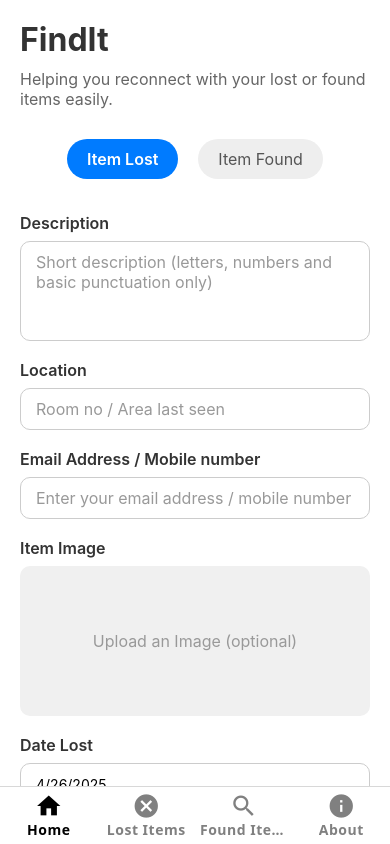
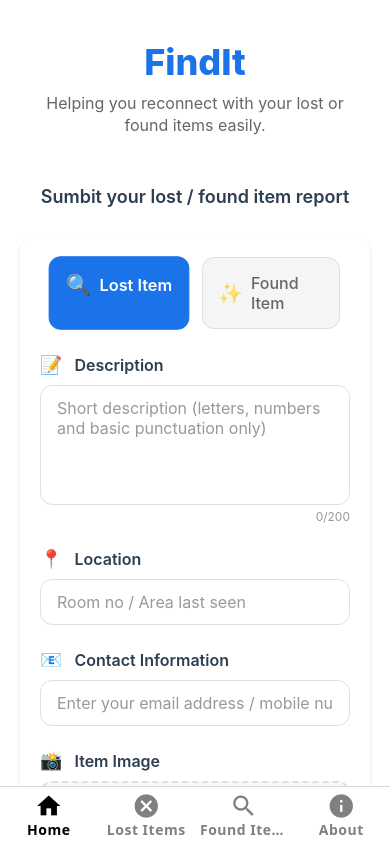
Before and after one commit to avishek0769/FindIt, a React Native app: screen /Home in a window 390 px wide. Built offline with nearby package versions, Linux system fonts and the light colour scheme.

Commit message:
Enhance the Home screen UI

```diff
--- a/src/screens/Home.jsx
+++ b/src/screens/Home.jsx
@@ -85,7 +85,7 @@ export default function Home() {
             };
             console.log('Submitting item:', itemData);
 
-            if(itemStatus === 'lost') {
+            if (itemStatus === 'lost') {
                 const firestoreResponse = await firestore().collection("lostItems").add(itemData)
                 console.log(firestoreResponse)
             }
@@ -157,33 +157,46 @@ export default function Home() {
 
     return (
         <ScrollView style={styles.container}>
+            <View style={styles.headerContainer}>
                 <Text style={styles.heading}>FindIt</Text>
                 <Text style={styles.subHeading}>Helping you reconnect with your lost or found items easily.</Text>
+            </View>
 
-            {/* Toggle Buttons */}
+            <Text style={styles.info}>Sumbit your lost / found item report</Text>
+
+            {/* Form */}
+            <View style={styles.formContainer}>
                 <View style={styles.toggleContainer}>
-                <Pressable android_ripple={{ color: "#ddd" }}
+                    <Pressable
+                        android_ripple={{ color: "#ddd" }}
                         style={[styles.toggleButton, itemStatus === 'lost' && styles.activeButton]}
                         onPress={() => setItemStatus('lost')}
                     >
-                    <Text style={itemStatus === 'lost' ? styles.activeButtonText : styles.toggleButtonText}>
-                        Item Lost
+                        <View style={styles.toggleButtonContent}>
+                            <Text style={[styles.toggleIcon, itemStatus === 'lost' && styles.activeIcon]}>🔍</Text>
+                            <Text style={[styles.toggleButtonText, itemStatus === 'lost' && styles.activeButtonText]}>
+                                Lost Item
                             </Text>
+                        </View>
                     </Pressable>
 
-                <Pressable android_ripple={{ color: "#ddd" }}
+                    <Pressable
+                        android_ripple={{ color: "#ddd" }}
                         style={[styles.toggleButton, itemStatus === 'found' && styles.activeButton]}
                         onPress={() => setItemStatus('found')}
                     >
-                    <Text style={itemStatus === 'found' ? styles.activeButtonText : styles.toggleButtonText}>
-                        Item Found
+                        <View style={styles.toggleButtonContent}>
+                            <Text style={[styles.toggleIcon, itemStatus === 'found' && styles.activeIcon]}>✨</Text>
+                            <Text style={[styles.toggleButtonText, itemStatus === 'found' && styles.activeButtonText]}>
+                                Found Item
                             </Text>
+                        </View>
                     </Pressable>
                 </View>
-
-            {/* Form */}
-            <View style={styles.form}>
-                <Text style={styles.label}>Description</Text>
+                <View style={styles.formSection}>
+                    <Text style={styles.label}>
+                        <Text style={styles.labelIcon}>📝</Text> Description
+                    </Text>
                     <TextInput
                         placeholderTextColor={'#999'}
                         placeholder="Short description (letters, numbers and basic punctuation only)"
@@ -194,8 +207,13 @@ export default function Home() {
                         numberOfLines={3}
                         maxLength={200}
                     />
+                    <Text style={styles.charCount}>{description.length}/200</Text>
+                </View>
 
-                <Text style={styles.label}>Location</Text>
+                <View style={styles.formSection}>
+                    <Text style={styles.label}>
+                        <Text style={styles.labelIcon}>📍</Text> Location
+                    </Text>
                     <TextInput
                         placeholderTextColor={'#999'}
                         placeholder={itemStatus === 'found' ? "Where is the item now?" : "Room no / Area last seen"}
@@ -203,8 +221,12 @@ export default function Home() {
                         value={location}
                         onChangeText={setLocation}
                     />
+                </View>
 
-                <Text style={styles.label}>Email Address / Mobile number</Text>
+                <View style={styles.formSection}>
+                    <Text style={styles.label}>
+                        <Text style={styles.labelIcon}>📧</Text> Contact Information
+                    </Text>
                     <TextInput
                         placeholderTextColor={'#999'}
                         placeholder="Enter your email address / mobile number"
@@ -216,9 +238,18 @@ export default function Home() {
                         autoComplete="email"
                         autoCorrect={false}
                     />
+                </View>
 
-                <Text style={styles.label}>Item Image</Text>
-                <Pressable android_ripple={{ color: "#ddd" }} style={styles.imagePicker} onPress={handleImagePick}>
+                {/* Update the image picker section */}
+                <View style={styles.formSection}>
+                    <Text style={styles.label}>
+                        <Text style={styles.labelIcon}>📸</Text> Item Image
+                    </Text>
+                    <Pressable
+                        android_ripple={{ color: "#ddd" }}
+                        style={[styles.imagePicker, selectedImage && styles.imagePickerWithImage]}
+                        onPress={handleImagePick}
+                    >
                         {selectedImage ? (
                             <View style={styles.selectedImageContainer}>
                                 <Image
@@ -226,34 +257,44 @@ export default function Home() {
                                     style={styles.previewImage}
                                     resizeMode="contain"
                                 />
-                            <TouchableOpacity
+                                <Pressable
                                     style={styles.removeButton}
                                     onPress={() => setSelectedImage(null)}
                                 >
                                     <Text style={styles.removeButtonText}>×</Text>
-                            </TouchableOpacity>
+                                </Pressable>
                             </View>
                         ) : (
-                        <Text style={styles.imagePickerText}>Upload an Image (optional)</Text>
+                            <View style={styles.uploadPlaceholder}>
+                                <Text style={styles.uploadIcon}>📤</Text>
+                                <Text style={styles.imagePickerText}>Tap to upload an image</Text>
+                                <Text style={styles.imagePickerSubText}>(optional)</Text>
+                            </View>
                         )}
                     </Pressable>
+                </View>
 
                 {itemStatus === 'lost' && (
-                    <>
-                        <Text style={styles.label}>Date Lost</Text>
+                    <View style={styles.formSection}>
+                        <Text style={styles.label}>
+                            <Text style={styles.labelIcon}>🕒</Text> When was it lost?
+                        </Text>
                         <Pressable
                             style={styles.dateTimeButton}
                             onPress={() => setOpenDate(true)}
                         >
-                            <Text>{date.toLocaleDateString()}</Text>
+                            <Text style={styles.dateTimeText}>{date.toLocaleDateString()}</Text>
+                            <Text style={styles.dateTimeIcon}>📅</Text>
                         </Pressable>
 
-                        <Text style={styles.label}>Time Lost</Text>
                         <Pressable
                             style={styles.dateTimeButton}
                             onPress={() => setOpenTime(true)}
                         >
-                            <Text>{time.toLocaleTimeString([], { hour: '2-digit', minute: '2-digit' })}</Text>
+                            <Text style={styles.dateTimeText}>
+                                {time.toLocaleTimeString([], { hour: '2-digit', minute: '2-digit' })}
+                            </Text>
+                            <Text style={styles.dateTimeIcon}>⏰</Text>
                         </Pressable>
 
                         <DatePicker
@@ -274,12 +315,11 @@ export default function Home() {
                             onConfirm={handleTimeConfirm}
                             onCancel={() => setOpenTime(false)}
                         />
-                    </>
+                    </View>
                 )}
 
-                {/* Submit Button */}
                 <Pressable
-                    android_ripple={{ color: "#ddd" }}
+                    android_ripple={{ color: "#1a572f" }}
                     style={[
                         styles.submitButton,
                         isSubmitting && styles.submitButtonDisabled
@@ -287,12 +327,16 @@ export default function Home() {
                     onPress={handleSubmit}
                     disabled={isSubmitting}
                 >
-                    {isSubmitting ?
-                        <ActivityIndicator size={23} color={"white"} /> :
-                        <Text style={styles.submitButtonText}>
-                            Report Item
-                        </Text>
-                    }
+                    <View style={styles.submitButtonContent}>
+                        {isSubmitting ? (
+                            <ActivityIndicator size={24} color="#fff" />
+                        ) : (
+                            <>
+                                <Text style={styles.submitButtonText}>Report Item</Text>
+                                <Text style={styles.submitButtonIcon}>📢</Text>
+                            </>
+                        )}
+                    </View>
                 </Pressable>
             </View>
         </ScrollView>
@@ -304,121 +348,221 @@ const styles = StyleSheet.create({
         flex: 1,
         padding: 20,
         backgroundColor: '#fff',
-        paddingBottom: 400
+        paddingBottom: 400,
+    },
+    headerContainer: {
+        backgroundColor: '#fff',
+        padding: 20,
+        borderRadius: 15,
+        marginBottom: 20,
     },
     heading: {
-        fontSize: 32,
-        fontWeight: '700',
-        marginBottom: 10,
-        color: '#333',
+        fontSize: 36,
+        fontWeight: '800',
+        color: '#1a73e8',
+        marginBottom: 8,
+        textAlign: 'center',
     },
     subHeading: {
         fontSize: 16,
         color: '#666',
-        marginBottom: 30,
+        marginBottom: 10,
+        textAlign: 'center',
+        lineHeight: 22,
+    },
+    info: {
+        fontSize: 18,
+        fontWeight: '600',
+        color: '#2c3e50',
+        marginBottom: 10,
+        textAlign: 'center',
     },
     toggleContainer: {
         flexDirection: 'row',
-        justifyContent: 'center',
-        marginBottom: 20,
+        justifyContent: 'space-between',
+        paddingHorizontal: 10,
+        gap: 5,
+        marginBottom: 25
     },
     toggleButton: {
-        paddingVertical: 10,
-        paddingHorizontal: 20,
-        backgroundColor: '#eee',
-        borderRadius: 20,
-        marginHorizontal: 10,
+        flex: 0.48,
+        paddingVertical: 15,
+        paddingHorizontal: 15,
+        backgroundColor: '#f5f5f5',
+        borderRadius: 12,
+        borderWidth: 1,
+        borderColor: '#e0e0e0',
     },
-    activeButton: {
-        backgroundColor: '#007bff',
+    toggleButtonContent: {
+        flexDirection: 'row',
+        alignItems: 'center',
+        justifyContent: 'center',
+    },
+    toggleIcon: {
+        fontSize: 20,
+        marginRight: 8,
+        opacity: 0.7,
+    },
+    activeIcon: {
+        opacity: 1,
     },
     toggleButtonText: {
         fontSize: 16,
-        color: '#555',
+        color: '#666',
+        fontWeight: '500',
+    },
+    activeButton: {
+        backgroundColor: '#1a73e8',
+        borderColor: '#1a73e8',
+        transform: [{ scale: 1.02 }],
     },
     activeButtonText: {
-        fontSize: 16,
         color: '#fff',
         fontWeight: '600',
     },
-    form: {
-        marginTop: 10,
+    formContainer: {
+        backgroundColor: '#fff',
+        borderRadius: 15,
+        padding: 20,
+        marginTop: 20,
+        marginBottom: 40,
+        shadowColor: '#000',
+        shadowOffset: {
+            width: 0,
+            height: 2,
         },
-    input: {
-        borderWidth: 1,
-        borderColor: '#ccc',
-        borderRadius: 10,
-        paddingHorizontal: 15,
-        paddingVertical: 10,
-        marginBottom: 15,
-        fontSize: 16,
+        shadowOpacity: 0.1,
+        shadowRadius: 4,
+        elevation: 3,
     },
-    descriptionInput: {
-        height: 100,
-        textAlignVertical: 'top',
-        paddingTop: 10,
-    },
-    imagePicker: {
-        backgroundColor: '#f0f0f0',
-        height: 150,
-        borderRadius: 10,
-        justifyContent: 'center',
-        alignItems: 'center',
-        marginBottom: 15,
-    },
-    imagePickerText: {
-        color: '#999',
-        fontSize: 16,
-    },
-    submitButton: {
-        backgroundColor: '#28a745',
-        paddingVertical: 15,
-        borderRadius: 10,
-        alignItems: 'center',
-        marginBottom: 40
-    },
-    submitButtonText: {
-        color: '#fff',
-        fontSize: 18,
-        fontWeight: '600',
+    formSection: {
+        marginBottom: 24,
     },
     label: {
         fontSize: 16,
         fontWeight: '600',
-        color: '#333',
-        marginBottom: 8,
+        color: '#2c3e50',
+        marginBottom: 10,
+        flexDirection: 'row',
+        alignItems: 'center',
+    },
+    labelIcon: {
+        marginRight: 8,
+        fontSize: 18,
+    },
+    input: {
+        borderWidth: 1.5,
+        borderColor: '#e0e0e0',
+        borderRadius: 12,
+        paddingHorizontal: 16,
+        paddingVertical: 12,
+        fontSize: 16,
+        backgroundColor: '#fff',
+        color: '#2c3e50',
+    },
+    descriptionInput: {
+        height: 120,
+        textAlignVertical: 'top',
+        paddingTop: 12,
+    },
+    charCount: {
+        textAlign: 'right',
+        color: '#999',
+        fontSize: 12,
         marginTop: 4,
+    },
+    imagePicker: {
+        backgroundColor: '#f8f9fa',
+        height: 200,
+        borderRadius: 12,
+        borderWidth: 2,
+        borderColor: '#e0e0e0',
+        borderStyle: 'dashed',
+        overflow: 'hidden',
+    },
+    selectedImageContainer: {
+        width: '100%',
+        height: '100%',
+        position: 'relative',
     },
     previewImage: {
         width: '100%',
         height: '100%',
         borderRadius: 10,
     },
+    imagePickerWithImage: {
+        borderStyle: 'solid',
+        borderColor: '#1a73e8',
+    },
+    uploadPlaceholder: {
+        flex: 1,
+        justifyContent: 'center',
+        alignItems: 'center',
+    },
+    uploadIcon: {
+        fontSize: 32,
+        marginBottom: 8,
+    },
+    imagePickerText: {
+        color: '#666',
+        fontSize: 16,
+        marginBottom: 4,
+    },
+    imagePickerSubText: {
+        color: '#999',
+        fontSize: 14,
+    },
     dateTimeButton: {
-        borderWidth: 1,
-        borderColor: '#ccc',
-        borderRadius: 10,
-        paddingHorizontal: 15,
-        paddingVertical: 12,
-        marginBottom: 15,
-        backgroundColor: '#fff',
         flexDirection: 'row',
         justifyContent: 'space-between',
         alignItems: 'center',
+        backgroundColor: '#fff',
+        borderWidth: 1.5,
+        borderColor: '#e0e0e0',
+        borderRadius: 12,
+        paddingHorizontal: 16,
+        paddingVertical: 12,
+        marginBottom: 12,
     },
-    selectedImageContainer: {
-        width: '100%',
-        height: '100%',
-        position: 'relative',
+    dateTimeText: {
+        fontSize: 16,
+        color: '#2c3e50',
+    },
+    dateTimeIcon: {
+        fontSize: 20,
+    },
+    submitButton: {
+        backgroundColor: '#1a73e8',
+        paddingVertical: 16,
+        borderRadius: 12,
+        marginTop: 10,
+        elevation: 2,
+    },
+    submitButtonContent: {
+        flexDirection: 'row',
+        justifyContent: 'center',
+        alignItems: 'center',
+    },
+    submitButtonText: {
+        color: '#fff',
+        fontSize: 18,
+        fontWeight: '600',
+        marginRight: 8,
+    },
+    submitButtonIcon: {
+        fontSize: 20,
+    },
+    submitButtonDisabled: {
+        backgroundColor: '#90caf9',
     },
     removeButton: {
         position: 'absolute',
-        top: 10,
-        right: 10,
-        backgroundColor: 'rgba(255, 68, 68, 0.9)',
+        top: 12,
+        right: 12,
+        backgroundColor: 'rgba(244, 67, 54, 0.9)',
         borderRadius: 12,
-        width: 24,
-        height: 24,
+        width: 28,
+        height: 28,
         alignItems: 'center',
         justifyContent: 'center',
     },
@@ -426,9 +570,5 @@ const styles = StyleSheet.create({
         color: '#fff',
         fontSize: 18,
         fontWeight: 'bold',
-        lineHeight: 24,
-    },
-    submitButtonDisabled: {
-        backgroundColor: '#93c5a2',
     },
 });
```
Lines whose indentation alone changed are shown as unchanged.
